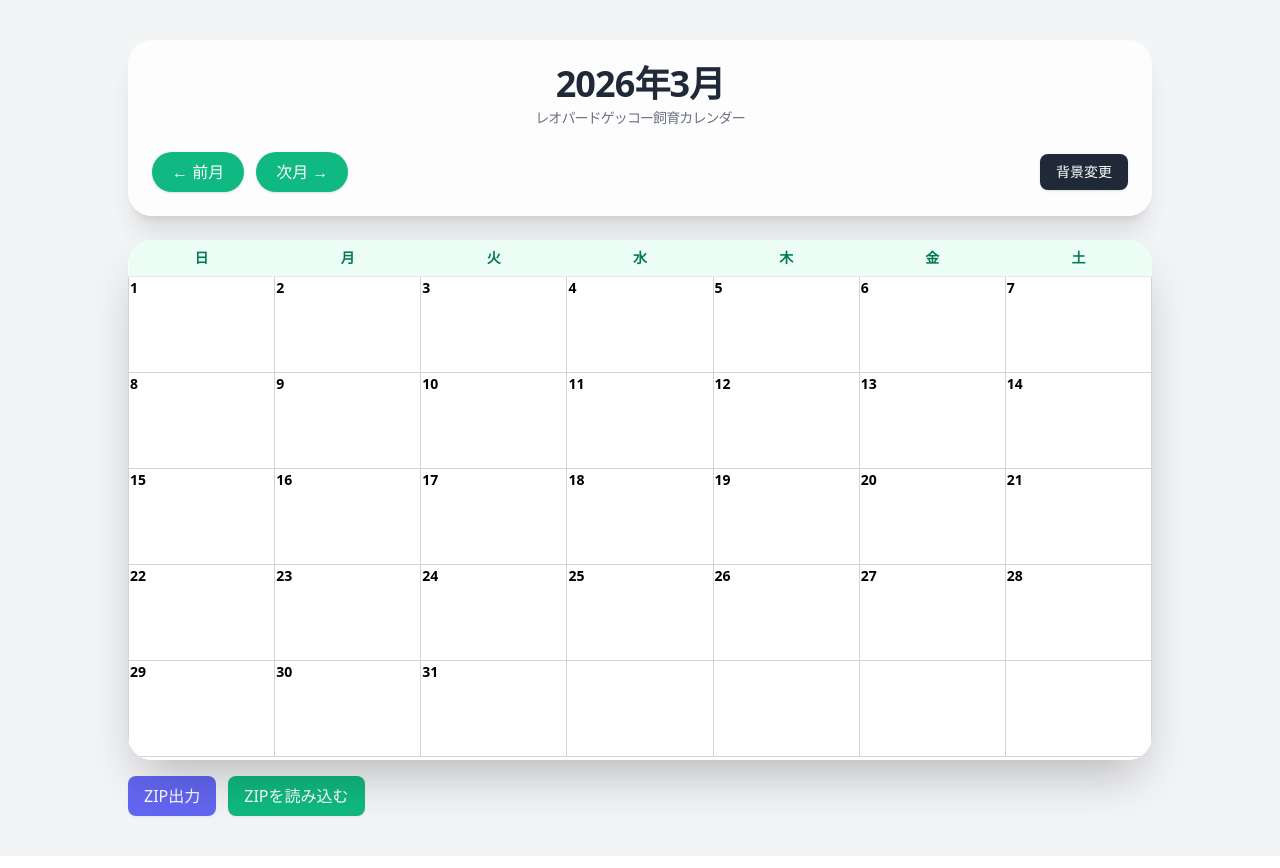
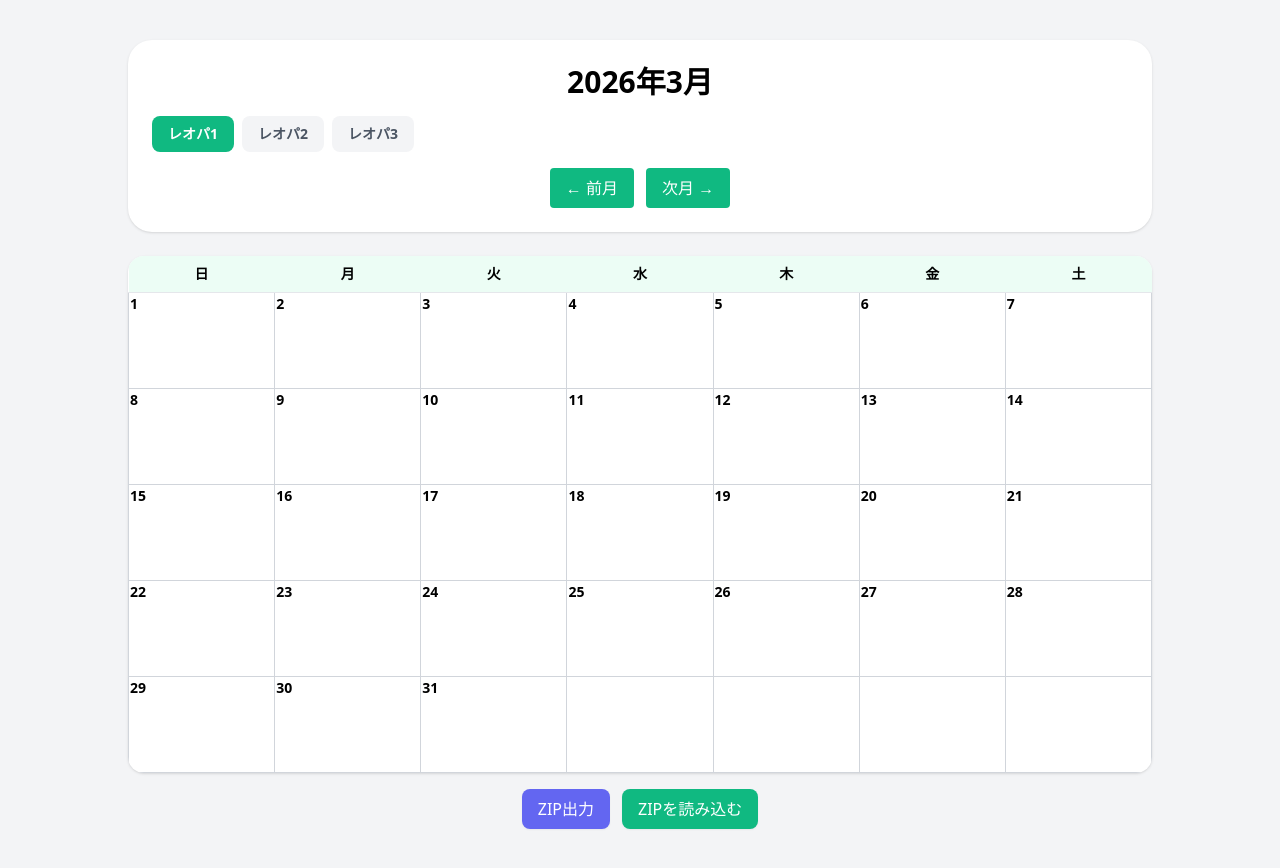
Before and after one commit to h-ichi/leopa-app, a React (Vite) app in the folder frontend/: page / in a window 1280 px wide. Built offline with nearby package versions, Linux system fonts and the light colour scheme.

Commit message:
個体選択機能追加

```diff
--- a/frontend/src/components/LeopaCalendar.tsx
+++ b/frontend/src/components/LeopaCalendar.tsx
@@ -9,6 +9,9 @@ import {
 } from '../units/indexedDB';
 
 const DAYS = ['日', '月', '火', '水', '木', '金', '土'];
+
+/* ===== ★ 追加：個体 ===== */
+const LEOPARDS = ['レオパ1', 'レオパ2', 'レオパ3'];
 
 const checkboxFields: { key: keyof DailyLog; label: string }[] = [
   { key: 'waterChange', label: '水換え' },
@@ -23,12 +26,18 @@ const getDaysInMonth = (year: number, month: number) =>
 const LeopaCalendar: React.FC = () => {
   const [logs, setLogs] = useState<DailyLog[]>([]);
   const [selectedDate, setSelectedDate] = useState<DailyLog | null>(null);
-  const [backgroundImage, setBackgroundImage] = useState<string | null>(null);
+
+  /* ===== ★ 追加：選択中レオパ ===== */
+  const [selectedLeopard, setSelectedLeopard] = useState(LEOPARDS[0]);
+
+  /* ===== ★ 追加：現在の個体のログだけ表示 ===== */
+  const currentLogs = logs.filter(l => l.leopard === selectedLeopard);
 
   const now = new Date();
   const [currentMonth, setCurrentMonth] = useState(
     `${now.getFullYear()}-${String(now.getMonth() + 1).padStart(2, '0')}`
   );
+
   const calendarRef = useRef<HTMLDivElement>(null);
 
   useEffect(() => {
@@ -37,39 +46,21 @@ const LeopaCalendar: React.FC = () => {
       .catch(console.error);
   }, []);
 
-
   const handleChange = (field: keyof DailyLog, value: string | boolean) => {
     if (!selectedDate) return;
 
     const newLogs = logs.map(log =>
-      log.date === selectedDate.date
+      log.date === selectedDate.date && log.leopard === selectedLeopard
         ? { ...log, [field]: value }
         : log
     );
 
     setLogs(newLogs);
     saveAllLogs(newLogs);
+
     setSelectedDate(prev =>
       prev ? { ...prev, [field]: value } : null
     );
-  };
-
-
-  const handleImageUpload = (e: React.ChangeEvent<HTMLInputElement>) => {
-    const file = e.target.files?.[0];
-    if (!file) return;
-    const reader = new FileReader();
-    reader.onload = () => {
-      const data = reader.result as string;
-      setBackgroundImage(data);
-      localStorage.setItem('leopaCalendarBg', data);
-    };
-    reader.readAsDataURL(file);
-  };
-
-  const handleRemoveImage = () => {
-    setBackgroundImage(null);
-    localStorage.removeItem('leopaCalendarBg');
   };
 
   const handlePrevMonth = () => {
@@ -79,6 +70,7 @@ const LeopaCalendar: React.FC = () => {
       `${newDate.getFullYear()}-${String(newDate.getMonth() + 1).padStart(2, '0')}`
     );
   };
+
   const handleNextMonth = () => {
     const [year, month] = currentMonth.split('-').map(Number);
     const newDate = new Date(year, month);
@@ -92,6 +84,7 @@ const LeopaCalendar: React.FC = () => {
 
   const calendarRows: (string | null)[][] = [];
   let week: (string | null)[] = Array(7).fill(null);
+
   for (let day = 1; day <= daysInMonth; day++) {
     const weekday = new Date(year, month - 1, day).getDay();
     week[weekday] = `${currentMonth}-${String(day).padStart(2, '0')}`;
@@ -101,119 +94,53 @@ const LeopaCalendar: React.FC = () => {
     }
   }
 
+
+
   return (
     <div className="min-h-screen bg-gray-100 py-10 px-4 flex flex-col items-center">
 
-      {/* ================= HEADER CARD ================= */}
-      <div className="w-full max-w-5xl mb-6 rounded-3xl bg-white/80 backdrop-blur-xl shadow-xl p-6">
+      {/* ================= HEADER ================= */}
+      <div className="w-full max-w-5xl mb-6 rounded-3xl bg-white shadow p-6">
 
-        <h2 className="text-3xl sm:text-4xl font-bold text-center text-gray-800 mb-6 tracking-tight">
+        <h2 className="text-3xl font-bold text-center mb-4">
           {year}年{month}月
-          <span className="block text-sm text-gray-500 font-normal mt-1">
-            レオパードゲッコー飼育カレンダー
-          </span>
         </h2>
 
-        <div className="flex flex-wrap justify-between items-center gap-3">
+        {/* ===== ★ 追加：個体タブ ===== */}
+        <div className="flex gap-2 mb-4 overflow-x-auto">
+          {LEOPARDS.map(name => (
+            <button
+              key={name}
+              onClick={() => setSelectedLeopard(name)}
+              className={`px-4 py-2 rounded-lg text-sm font-semibold
+                ${selectedLeopard === name
+                  ? 'bg-emerald-500 text-white'
+                  : 'bg-gray-100 text-gray-600'}
+              `}
+            >
+              {name}
+            </button>
+          ))}
+        </div>
 
-          {/* 月移動 */}
-          <div className="flex gap-3">
-            <button
-              onClick={handlePrevMonth}
-              className="px-5 py-2 rounded-full bg-emerald-500 text-white shadow hover:shadow-lg hover:scale-105 transition"
-            >
+        <div className="flex gap-3 justify-center">
+          <button onClick={handlePrevMonth} className="px-4 py-2 bg-emerald-500 text-white rounded">
             ← 前月
           </button>
-
-            <button
-              onClick={handleNextMonth}
-              className="px-5 py-2 rounded-full bg-emerald-500 text-white shadow hover:shadow-lg hover:scale-105 transition"
-            >
+          <button onClick={handleNextMonth} className="px-4 py-2 bg-emerald-500 text-white rounded">
             次月 →
           </button>
         </div>
-
-          {/* 背景ボタン */}
-          <div className="flex items-center gap-2">
-            <label
-              htmlFor="bg-upload"
-              className="cursor-pointer px-4 py-2 rounded-lg bg-gray-800 text-white text-sm shadow hover:bg-gray-700 transition"
-            >
-              背景変更
-            </label>
-
-            <input
-              id="bg-upload"
-              type="file"
-              accept="image/*"
-              className="hidden"
-              onChange={handleImageUpload}
-            />
-
-            {backgroundImage && (
-              <button
-                onClick={handleRemoveImage}
-                className="px-3 py-2 rounded-lg bg-red-500 text-white text-sm shadow hover:bg-red-600 transition"
-              >
-                削除
-              </button>
-            )}
-          </div>
-        </div>
       </div>
 
+      {/* ================= CALENDAR ================= */}
+      <div ref={calendarRef} className="w-full max-w-5xl rounded-2xl bg-white shadow overflow-auto">
 
-      {/* ================= CALENDAR CARD ================= */}
-<div
-  ref={calendarRef}
-  className="
-    relative
-    w-full
-    max-w-5xl
-    rounded-3xl      /* ← 外枠だけ丸み */
-    overflow-hidden
-    shadow-2xl
-    bg-white/80
-    backdrop-blur-xl
-    min-h-[520px]
-    overflow-auto /* ← スクロール可能 */
-  "
->
-  {backgroundImage && (
-    <img
-      src={backgroundImage}
-      alt="calendar-bg"
-      className="absolute inset-0 w-full h-full object-cover opacity-60"
-    />
-  )}
-
-  <div className="absolute inset-0 bg-white/70 backdrop-blur-sm" />
-
-  {/* ★ テーブルを完全フラット化 */}
-  <table
-    className="
-      relative z-10
-      w-full h-full
-      table-fixed
-      text-xs sm:text-sm
-      border-collapse   /* ← 重要：隙間なくす */
-    "
-  >
+        <table className="w-full table-fixed border-collapse text-xs sm:text-sm">
           <thead>
             <tr>
               {DAYS.map(d => (
-          <th
-            key={d}
-            className="
-              bg-emerald-50    /* 薄い色 */
-              text-emerald-700
-              font-semibold
-              py-2
-              border-b border-gray-200
-            "
-          >
-            {d}
-          </th>
+                <th key={d} className="bg-emerald-50 border-b py-2">{d}</th>
               ))}
             </tr>
           </thead>
@@ -222,13 +149,13 @@ const LeopaCalendar: React.FC = () => {
   {calendarRows.map((week, i) => (
     <tr key={i}>
       {week.map((date, j) => {
-            let log: DailyLog | undefined;
+        let log = currentLogs.find(l => l.date === date);
 
-            if (date) {
-              log = logs.find(l => l.date === date);
-              if (!log) {
+        // ★ ここが超重要：無ければ生成
+        if (date && !log) {
           log = {
             date,
+            leopard: selectedLeopard,
             dayOfWeek: DAYS[new Date(date).getDay()],
             temp: '',
             humidity: '',
@@ -239,7 +166,6 @@ const LeopaCalendar: React.FC = () => {
             shed: false,
             notes: '',
           };
-              }
         }
 
         return (
@@ -252,7 +178,8 @@ const LeopaCalendar: React.FC = () => {
 
               setSelectedDate(log);
 
-                  if (!logs.some(l => l.date === date)) {
+              // 初回だけ保存
+              if (!currentLogs.some(l => l.date === date)) {
                 const newLogs = [...logs, log];
                 setLogs(newLogs);
                 saveAllLogs(newLogs);
@@ -267,16 +194,7 @@ const LeopaCalendar: React.FC = () => {
         </table>
       </div>
 
-      <div className="w-full max-w-5xl flex justify-start">
-      <ExportZipButton
-  logs={logs}
-  onImport={(newLogs) => {
-    setLogs(newLogs);
-    saveAllLogs(newLogs);
-  }}
-/>
-
-      </div>
+      <ExportZipButton logs={logs} onImport={setLogs} />
 
       {selectedDate && (
         <LogModal
--- a/frontend/src/types.ts
+++ b/frontend/src/types.ts
@@ -1,4 +1,5 @@
 export interface DailyLog {
+  leopard: string;
   date: string;
   dayOfWeek: string;
   temp: string;
```
Lines whose indentation alone changed are shown as unchanged.
